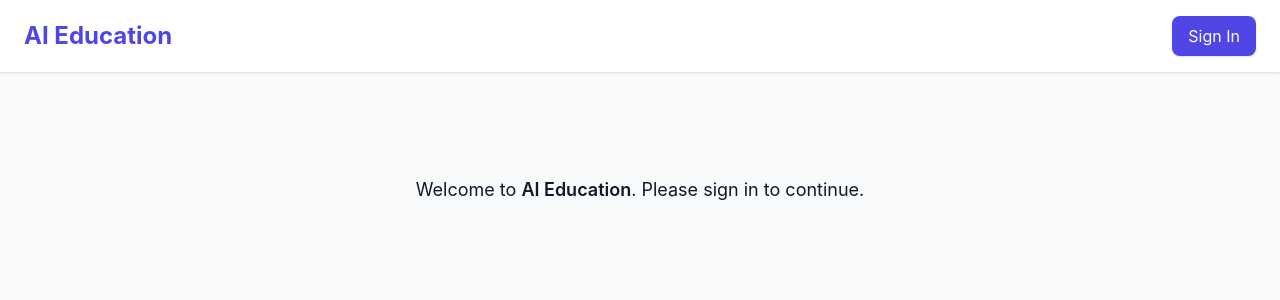
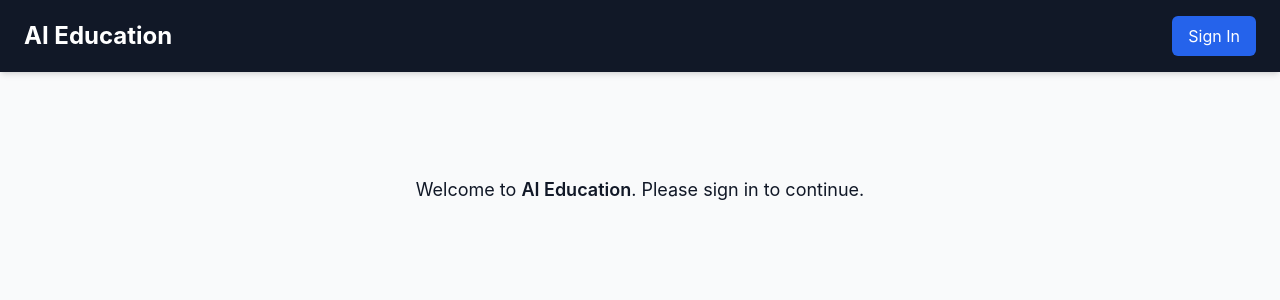
Before and after one commit to MarkPalkimas/AI-Education, a React (Vite) app: page / in a window 1280 px wide. Shown: the top 300 px of the page. Built offline with nearby package versions, Linux system fonts and the light colour scheme; no server answers.

Commit message:
Update Navbar.jsx

```diff
--- a/src/components/Navbar.jsx
+++ b/src/components/Navbar.jsx
@@ -1,22 +1,23 @@
-import React from "react"
-import { SignedIn, SignedOut, SignInButton, UserButton } from "@clerk/clerk-react"
+// src/components/Navbar.jsx
+import { SignedIn, SignedOut, SignInButton, UserButton } from "@clerk/clerk-react";
 
 export default function Navbar() {
   return (
-    <nav className="flex justify-between items-center bg-white shadow px-6 py-4">
-      <h1 className="text-2xl font-bold text-indigo-600">AI Education</h1>
+    <nav className="flex justify-between items-center px-6 py-4 bg-gray-900 text-white shadow-md">
+      <h1 className="text-2xl font-bold">AI Education</h1>
       <div>
         <SignedOut>
           <SignInButton>
-            <button className="bg-indigo-600 text-white px-4 py-2 rounded-lg shadow hover:bg-indigo-700">
+            <button className="px-4 py-2 bg-blue-600 rounded-md hover:bg-blue-500">
               Sign In
             </button>
           </SignInButton>
         </SignedOut>
+
         <SignedIn>
           <UserButton />
         </SignedIn>
       </div>
     </nav>
-  )
+  );
 }
```
